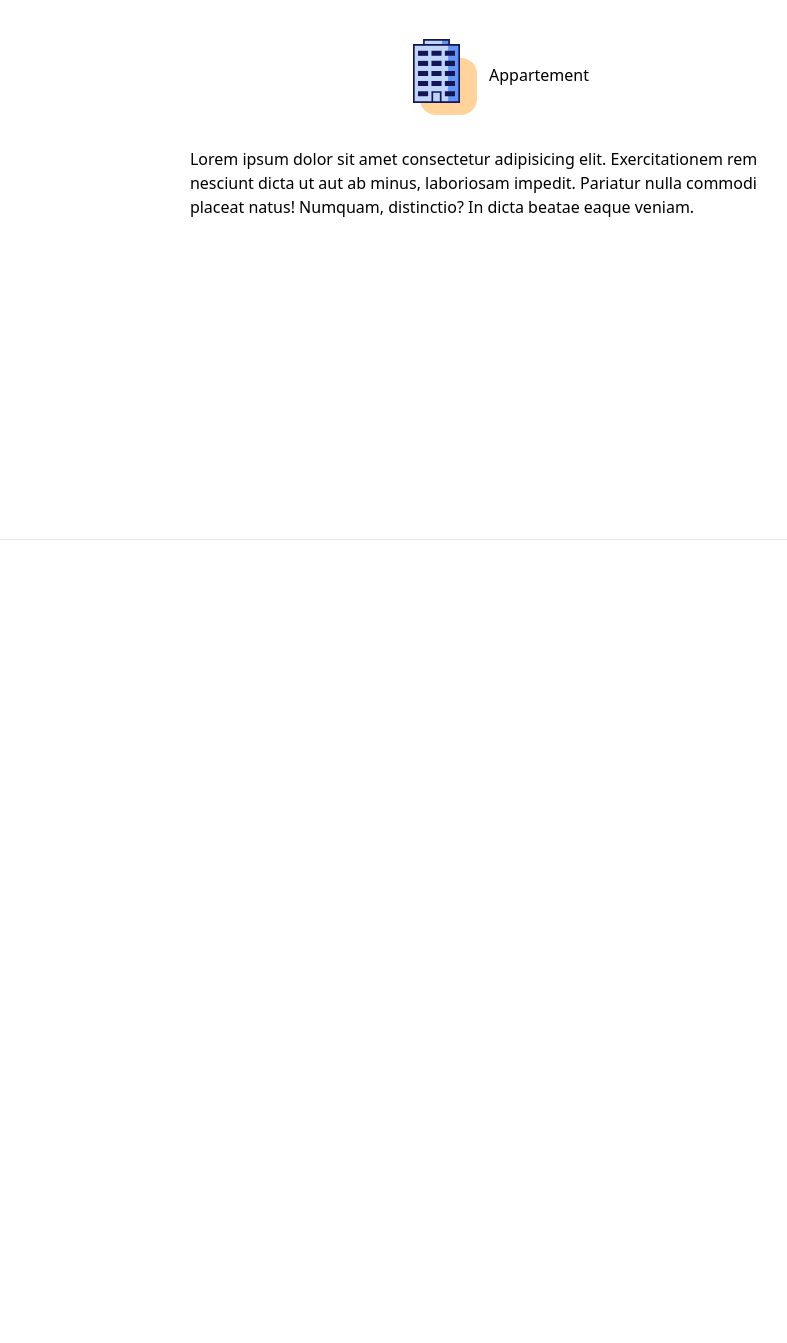
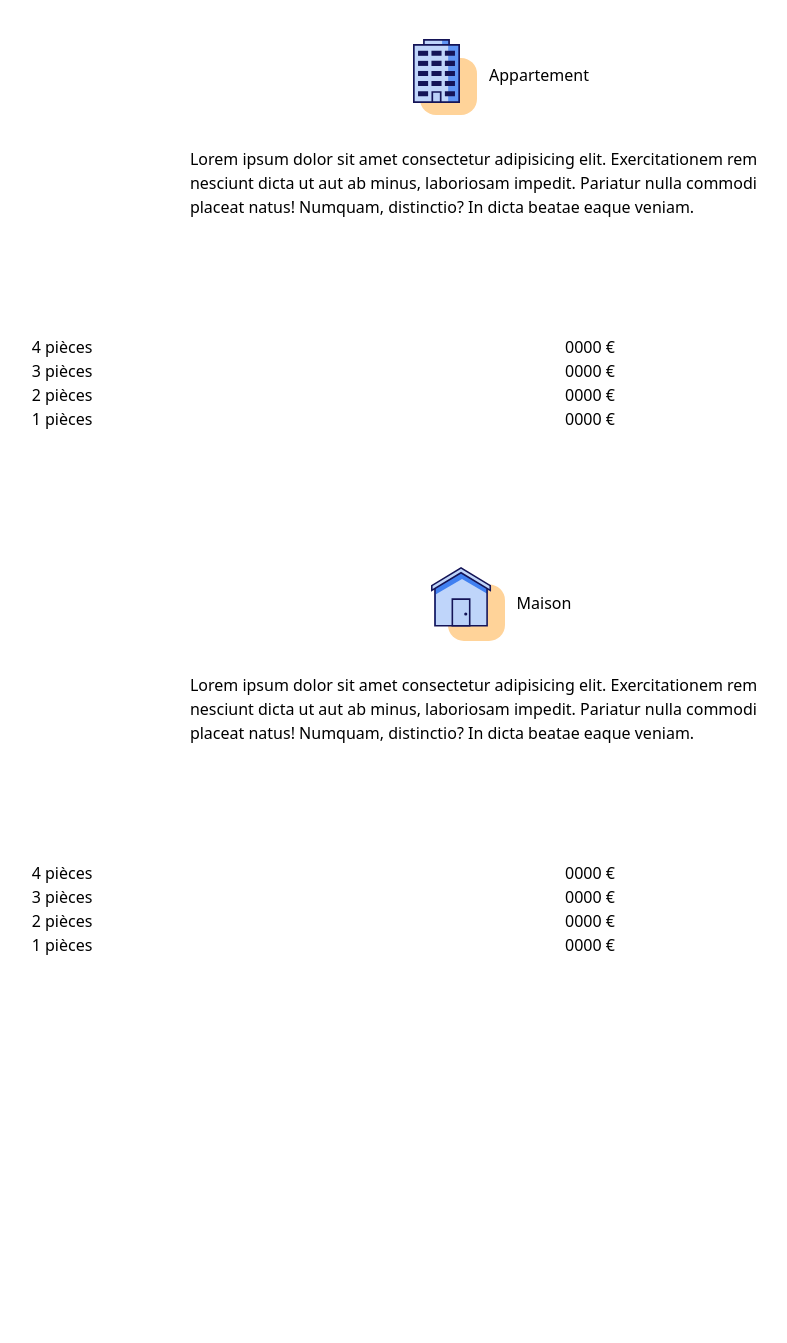
Before and after one commit to aynils/estimer, a Django app: template src/templates/dvf/city.html in a window 1280 px wide. Shown: the part 701-2044 px from the top of the page, without its empty margins (139-926 px from the left). Before the commit the page ends 1241 px from the top, so only its background shows below. Run offline with Django 3.2, Linux system fonts and the light colour scheme; the template is opened without the code that fills it, so the values that code supplies are empty; some libraries are stand-ins or nearby versions.

Commit message:
New Block House and Appartment

```diff
--- a/src/templates/dvf/city.html
+++ b/src/templates/dvf/city.html
@@ -37,12 +37,12 @@
         <h2 class="mt-8 mx-auto text-center w-1/2 text-secondary-blue-darkest">Prix au m2 à {{ city_name }}</h2>
         <h2 class="mt-6 mx-auto text-center w-1/2 text-secondary-blue-darkest mb-14"> 0000 €</h2>
    </div>
-   <div class="container-fluid bg-primary-blue-200">
+   <div class="container-fluid bg-primary-blue-200 pb-16">
         <h2 class="text-secondary-blue-darkest p-8 mx-auto w-10/12">Prix au m2</h2>
         <p class="text-secondary-blue-darkest mx-auto px-8 pb-8 w-10/12">Suite à l'analyse des 23052 transactions immobilières à {{ city_name }}, en 220,
             nous observons un prix au m2 de 0000 € pour les appartements, et de 0000 € pour les maisons.
         </p>
-    <div class="container-fluid bg-white w-10/12 mx-auto rounded-lg">
+    <div class="container-fluid bg-white w-10/12 mx-auto rounded-lg pb-12">
             <div class="flex">
                 <img src="{% static 'images/icons/appartment.svg' %}" class="mx-auto mr-0 w-18 h-18 mt-10">
                 <div class="mx-auto ml-3">
@@ -53,6 +53,40 @@
             laboriosam impedit. Pariatur nulla commodi placeat natus! Numquam, distinctio? In dicta beatae eaque veniam.
         </p>
 
+        <p class="bg-secondary-blue-darkest w-9/12 rounded-lg p-3 text-center text-white mx-auto my-8">Prix moyen au m2 <strong class="text-xl ml-5">0000 €</strong></p>
+         <div class="grid grid-cols-2 grid-rows-2">
+            <p class="text-secondary-blue-darkest ml-16">4 pièces</p>
+            <p class="text-secondary-blue-darkest ml-16">0000 €</p>
+            <p class="text-secondary-blue-darkest ml-16">3 pièces</p>
+            <p class="text-secondary-blue-darkest ml-16">0000 €</p>
+            <p class="text-secondary-blue-darkest ml-16">2 pièces</p>
+            <p class="text-secondary-blue-darkest ml-16">0000 €</p>
+            <p class="text-secondary-blue-darkest ml-16">1 pièces</p>
+            <p class="text-secondary-blue-darkest ml-16">0000 €</p>
+         </div>
+    </div>
+    <div class="container-fluid bg-white w-10/12 mx-auto rounded-lg mt-12 pb-12">
+            <div class="flex">
+                <img src="{% static 'images/icons/house.svg' %}" class="mx-auto mr-0 w-18 h-18 mt-10">
+                <div class="mx-auto ml-3">
+                    <h3 class="text-secondary-blue-darkest mt-16">Maison</h3>
+                </div>
+            </div>
+        <p class="mx-auto w-7/12 mt-8 text-secondary-blue-darkest">Lorem ipsum dolor sit amet consectetur adipisicing elit. Exercitationem rem nesciunt dicta ut aut ab minus,
+            laboriosam impedit. Pariatur nulla commodi placeat natus! Numquam, distinctio? In dicta beatae eaque veniam.
+        </p>
+
+        <p class="bg-secondary-blue-darkest w-9/12 rounded-lg p-3 text-center text-white mx-auto my-8">Prix moyen au m2 <strong class="text-xl ml-5">0000 €</strong></p>
+         <div class="grid grid-cols-2 grid-rows-2">
+            <p class="text-secondary-blue-darkest ml-16">4 pièces</p>
+            <p class="text-secondary-blue-darkest ml-16">0000 €</p>
+            <p class="text-secondary-blue-darkest ml-16">3 pièces</p>
+            <p class="text-secondary-blue-darkest ml-16">0000 €</p>
+            <p class="text-secondary-blue-darkest ml-16">2 pièces</p>
+            <p class="text-secondary-blue-darkest ml-16">0000 €</p>
+            <p class="text-secondary-blue-darkest ml-16">1 pièces</p>
+            <p class="text-secondary-blue-darkest ml-16">0000 €</p>
+         </div>
     </div>
    </div>
 {% endblock %}
```
